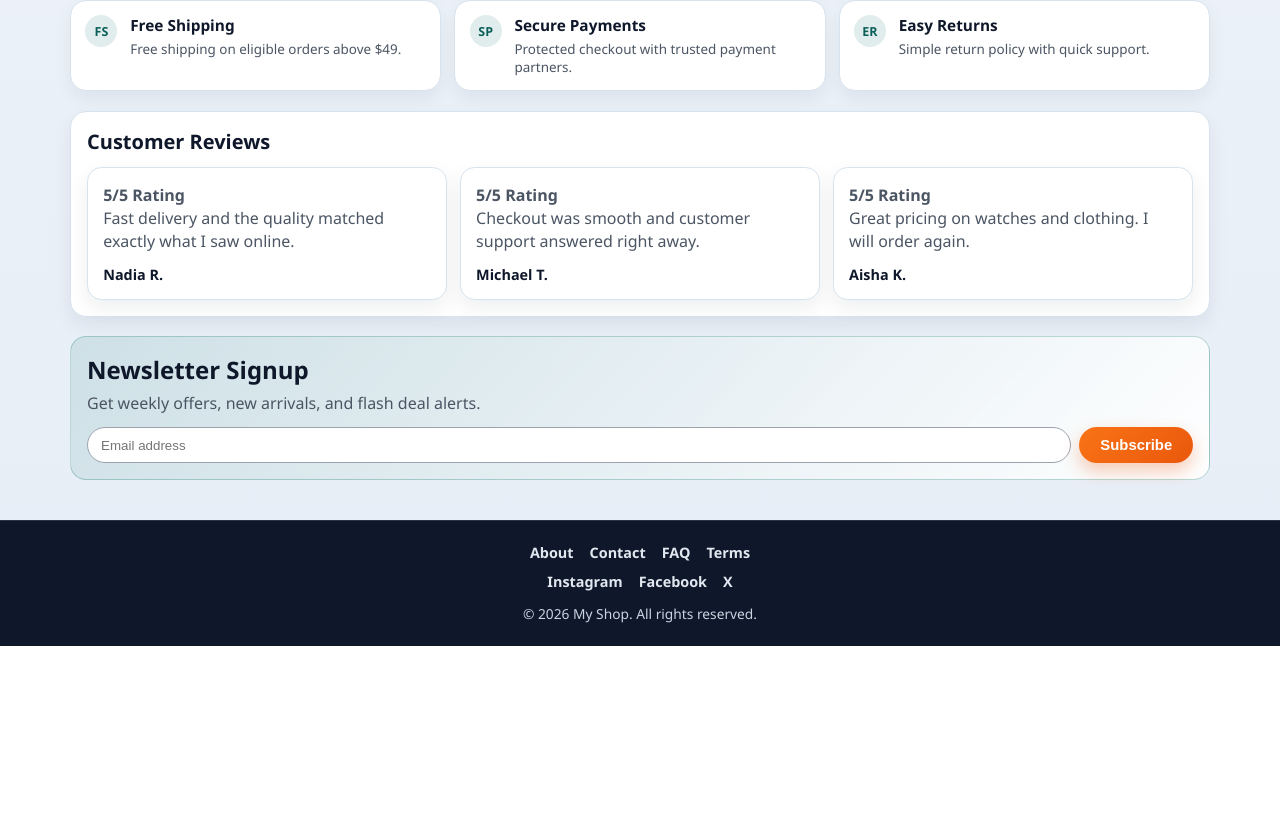
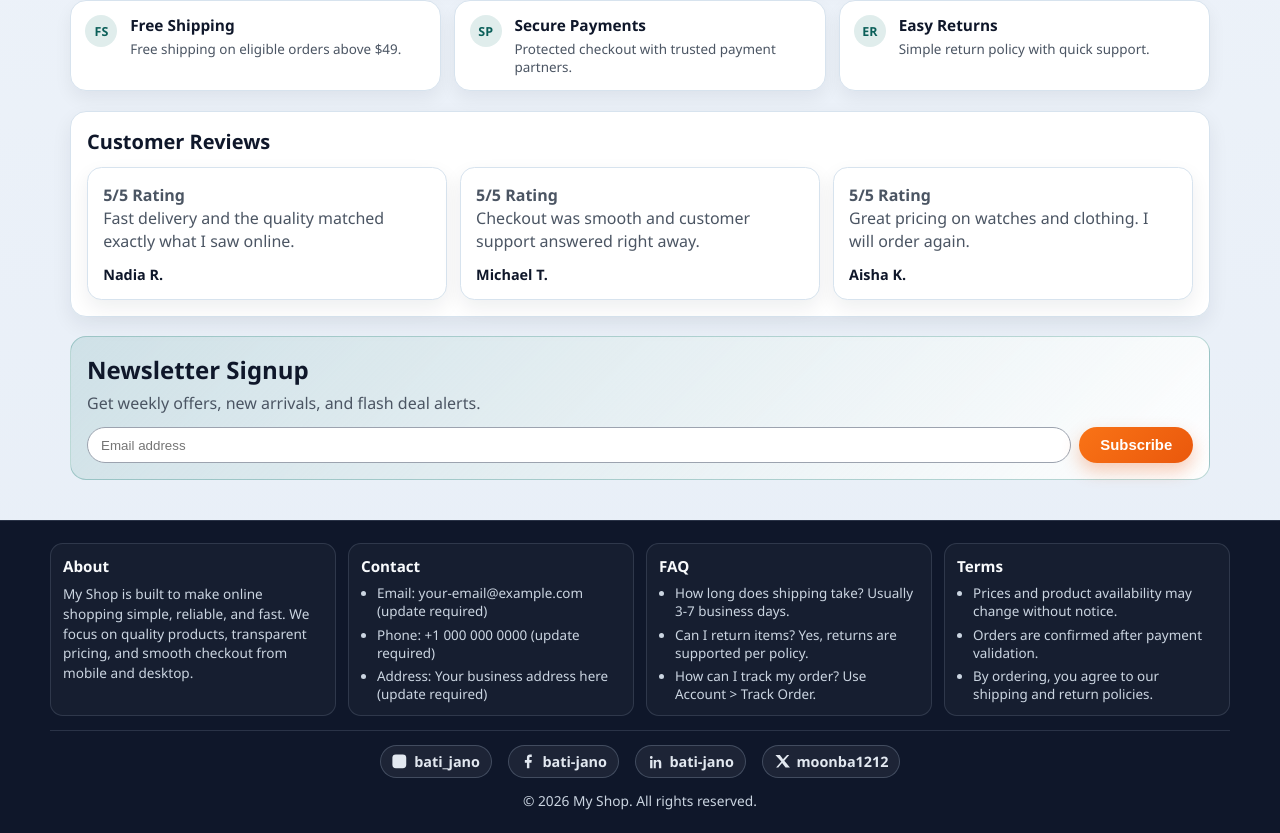
Before and after one commit to bati58/e-commerce, a React (Vite) app in the folder frontend/: page / in a window 1280 px wide. Shown: the part 1119-1952 px from the top of the page. Before the commit the page ends 1765 px from the top, so only its background shows below. Built offline with nearby package versions, Linux system fonts and the light colour scheme; no server answers.

Commit message:
feat: update footer content and social icons

```diff
--- a/frontend/src/components/Footer.jsx
+++ b/frontend/src/components/Footer.jsx
@@ -1,18 +1,106 @@
 const Footer = () => {
+  const year = new Date().getFullYear();
+
   return (
     <footer className="footer">
-      <div className="footer-links">
-        <a href="#!">About</a>
-        <a href="#!">Contact</a>
-        <a href="#!">FAQ</a>
-        <a href="#!">Terms</a>
+      <div className="footer-grid">
+        <section className="footer-block">
+          <h3>About</h3>
+          <p>
+            My Shop is built to make online shopping simple, reliable, and fast. We focus on
+            quality products, transparent pricing, and smooth checkout from mobile and desktop.
+          </p>
+        </section>
+
+        <section className="footer-block">
+          <h3>Contact</h3>
+          <ul className="footer-list">
+            <li>Email: your-email@example.com (update required)</li>
+            <li>Phone: +1 000 000 0000 (update required)</li>
+            <li>Address: Your business address here (update required)</li>
+          </ul>
+        </section>
+
+        <section className="footer-block">
+          <h3>FAQ</h3>
+          <ul className="footer-list">
+            <li>How long does shipping take? Usually 3-7 business days.</li>
+            <li>Can I return items? Yes, returns are supported per policy.</li>
+            <li>How can I track my order? Use Account &gt; Track Order.</li>
+          </ul>
+        </section>
+
+        <section className="footer-block">
+          <h3>Terms</h3>
+          <ul className="footer-list">
+            <li>Prices and product availability may change without notice.</li>
+            <li>Orders are confirmed after payment validation.</li>
+            <li>By ordering, you agree to our shipping and return policies.</li>
+          </ul>
+        </section>
       </div>
+
       <div className="footer-social">
-        <a href="#!">Instagram</a>
-        <a href="#!">Facebook</a>
-        <a href="#!">X</a>
+        <a
+          href="https://instagram.com/bati_jano"
+          target="_blank"
+          rel="noreferrer"
+          className="footer-social-link"
+          aria-label="Instagram bati_jano"
+        >
+          <span className="social-icon" aria-hidden="true">
+            <svg viewBox="0 0 24 24">
+              <path d="M7 2h10a5 5 0 0 1 5 5v10a5 5 0 0 1-5 5H7a5 5 0 0 1-5-5V7a5 5 0 0 1 5-5Z" />
+              <circle cx="12" cy="12" r="3.5" />
+              <circle cx="17.5" cy="6.5" r="0.9" />
+            </svg>
+          </span>
+          <span>bati_jano</span>
+        </a>
+        <a
+          href="https://facebook.com/bati-jano"
+          target="_blank"
+          rel="noreferrer"
+          className="footer-social-link"
+          aria-label="Facebook bati-jano"
+        >
+          <span className="social-icon" aria-hidden="true">
+            <svg viewBox="0 0 24 24">
+              <path d="M13.5 22v-8h3l.5-4h-3.5V7.5c0-1.1.3-1.8 1.8-1.8H17V2.2c-.3 0-1.3-.2-2.6-.2-2.6 0-4.4 1.6-4.4 4.5V10H7v4h3V22h3.5Z" />
+            </svg>
+          </span>
+          <span>bati-jano</span>
+        </a>
+        <a
+          href="https://linkedin.com/in/bati-jano"
+          target="_blank"
+          rel="noreferrer"
+          className="footer-social-link"
+          aria-label="LinkedIn bati-jano"
+        >
+          <span className="social-icon" aria-hidden="true">
+            <svg viewBox="0 0 24 24">
+              <path d="M6.2 8.5a2 2 0 1 1 0-4 2 2 0 0 1 0 4ZM4.5 22V10h3.4v12H4.5Zm5.2 0V10h3.2v1.7h.1c.4-.8 1.5-2 3.4-2 3.6 0 4.2 2.3 4.2 5.4V22h-3.4v-6.3c0-1.5 0-3.4-2.1-3.4s-2.4 1.6-2.4 3.3V22H9.7Z" />
+            </svg>
+          </span>
+          <span>bati-jano</span>
+        </a>
+        <a
+          href="https://x.com/moonba1212"
+          target="_blank"
+          rel="noreferrer"
+          className="footer-social-link"
+          aria-label="Twitter moonba1212"
+        >
+          <span className="social-icon" aria-hidden="true">
+            <svg viewBox="0 0 24 24">
+              <path d="M18.8 3H22l-7.1 8.1L23 21h-6.3l-5-6.4L6.1 21H3l7.6-8.7L2 3h6.5l4.5 5.9L18.8 3Z" />
+            </svg>
+          </span>
+          <span>moonba1212</span>
+        </a>
       </div>
-      <p>&copy; {new Date().getFullYear()} My Shop. All rights reserved.</p>
+      <p className="footer-copy">&copy; {year} My Shop. All rights reserved.</p>
     </footer>
   );
 };
--- a/frontend/src/styles.css
+++ b/frontend/src/styles.css
@@ -292,13 +292,48 @@ a {
 
 .footer {
   padding: 1.4rem 1.2rem;
-  text-align: center;
   background: #0f172a;
   color: #cbd5e1;
   border-top: 1px solid rgba(148, 163, 184, 0.2);
 }
 
-.footer-links,
+.footer-grid {
+  max-width: 1180px;
+  margin: 0 auto;
+  display: grid;
+  grid-template-columns: repeat(4, minmax(0, 1fr));
+  gap: 0.75rem;
+}
+
+.footer-block {
+  border: 1px solid rgba(148, 163, 184, 0.2);
+  border-radius: 0.8rem;
+  background: rgba(255, 255, 255, 0.03);
+  padding: 0.75rem;
+}
+
+.footer-block h3 {
+  margin: 0;
+  font-size: 0.95rem;
+  color: #f8fafc;
+}
+
+.footer-block p {
+  margin: 0.5rem 0 0;
+  color: #cbd5e1;
+  line-height: 1.45;
+  font-size: 0.85rem;
+}
+
+.footer-list {
+  margin: 0.5rem 0 0;
+  padding-left: 1rem;
+  color: #cbd5e1;
+  display: grid;
+  gap: 0.35rem;
+  font-size: 0.84rem;
+}
+
 .footer-social {
   display: flex;
   justify-content: center;
@@ -306,12 +341,11 @@ a {
   gap: 1rem;
 }
 
-.footer-links {
-  margin-bottom: 0.6rem;
-}
-
 .footer-social {
-  margin-bottom: 0.85rem;
+  max-width: 1180px;
+  margin: 0.85rem auto 0;
+  border-top: 1px solid rgba(148, 163, 184, 0.2);
+  padding-top: 0.85rem;
 }
 
 .footer a {
@@ -320,8 +354,39 @@ a {
   font-size: 0.9rem;
 }
 
-.footer p {
-  margin: 0;
+.footer-social-link {
+  display: inline-flex;
+  align-items: center;
+  gap: 0.38rem;
+  border: 1px solid rgba(148, 163, 184, 0.32);
+  border-radius: 999px;
+  background: rgba(255, 255, 255, 0.06);
+  padding: 0.4rem 0.68rem;
+  transition: transform 160ms ease, border-color 160ms ease, background-color 160ms ease;
+}
+
+.footer-social-link:hover {
+  transform: translateY(-1px);
+  border-color: rgba(249, 115, 22, 0.62);
+  background: rgba(249, 115, 22, 0.16);
+}
+
+.social-icon {
+  width: 1.04rem;
+  height: 1.04rem;
+  display: inline-grid;
+  place-items: center;
+}
+
+.social-icon svg {
+  width: 100%;
+  height: 100%;
+  fill: currentColor;
+}
+
+.footer-copy {
+  margin: 0.8rem 0 0;
+  text-align: center;
   font-size: 0.86rem;
 }
 
@@ -2474,6 +2539,10 @@ a {
 
   .category-grid {
     grid-template-columns: repeat(3, minmax(0, 1fr));
+  }
+
+  .footer-grid {
+    grid-template-columns: repeat(2, minmax(0, 1fr));
   }
 }
 
@@ -2970,6 +3039,14 @@ a {
     min-width: 100%;
   }
 
+  .footer-grid {
+    grid-template-columns: minmax(0, 1fr);
+  }
+
+  .footer-social {
+    justify-content: flex-start;
+  }
+
   .cart-toast {
     right: 0.75rem;
     left: 0.75rem;
```
